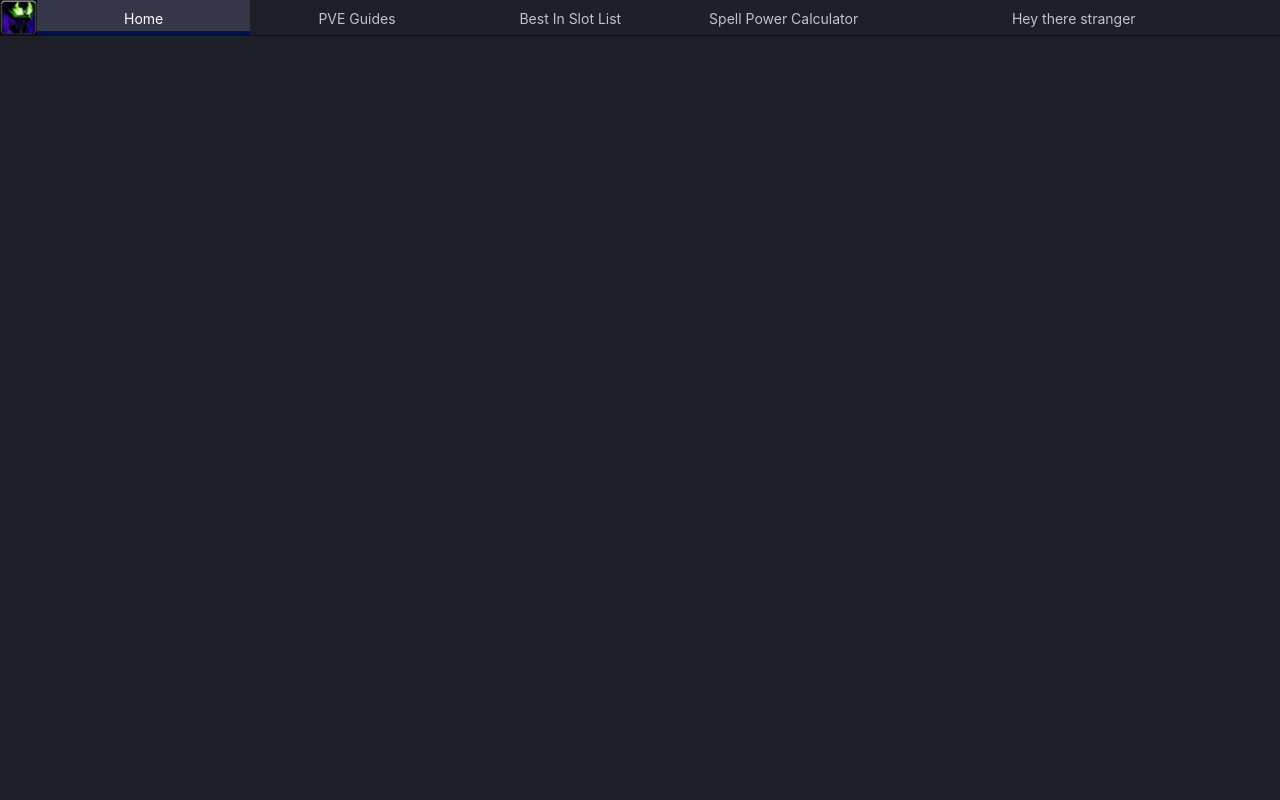
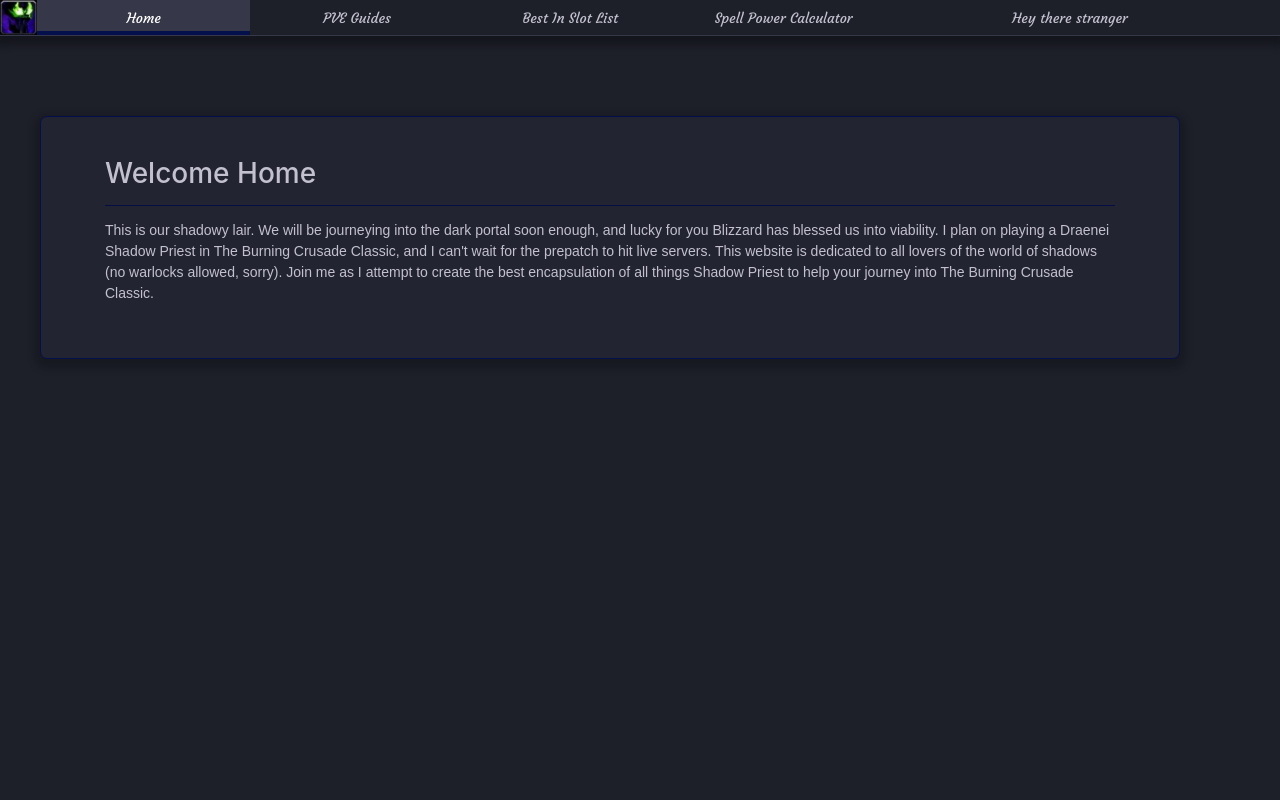
Before and after one commit to codyhinz/intoTheVoid, a PHP site: page / in a window 1280 px wide. Run offline with PHP 8.4, Linux system fonts and the light colour scheme.

Commit message:
Updated styling quite a bit, Finished most of the homepage

```diff
--- a/index.php
+++ b/index.php
@@ -6,6 +6,8 @@
     <meta name="viewport" content="width=device-width, initial-scale=1.0">
     <link rel="stylesheet" href="https://maxcdn.bootstrapcdn.com/bootstrap/4.5.2/css/bootstrap.min.css">
     <link rel="stylesheet" href="./view/style.css">
+    <link rel="stylesheet" href="https://fonts.googleapis.com/css?family=Courgette">
+    <link rel="stylesheet" href="https://fonts.googleapis.com/css?family=Merienda">
     <script src="https://ajax.googleapis.com/ajax/libs/jquery/3.5.1/jquery.min.js"></script>
     <script src="https://cdnjs.cloudflare.com/ajax/libs/popper.js/1.16.0/umd/popper.min.js"></script>
     <script src="https://maxcdn.bootstrapcdn.com/bootstrap/4.5.2/js/bootstrap.min.js"></script>
@@ -23,5 +25,10 @@
             <div class="heading col-2">Hey there stranger</div>
         </div>
     </div>
+    <div class="container introduction">
+        <h2>Welcome Home</h2><hr/>
+        <p>This is our shadowy lair. We will be journeying into the dark portal soon enough, and lucky for you Blizzard has blessed us into viability. I plan on playing a Draenei Shadow Priest in The Burning Crusade Classic, and I can't wait for the prepatch to hit live servers. This website is dedicated to all lovers of the world of shadows (no warlocks allowed, sorry). Join me as I attempt to create the best encapsulation of all things Shadow Priest to help your journey into The Burning Crusade Classic.
+        </p>
+    </div>
 </body>
 </html>
--- a/view/style.css
+++ b/view/style.css
@@ -5,7 +5,6 @@
     --dark-text-primary-color: #C3C1CF;
     --dark-text-active-color: #fff;
     --offset-color: #04104C;
-    --offset-border-color: #190249;
     --active-text-color-dark: #000;
     --active-bg-color-dark: #fff;
     --light-bg-primary-color: ;
@@ -37,14 +36,37 @@ body {
 
 .navigation:hover {
     background-color: var(--dark-bg-secondary-color);
-}
-
-.navigation:hover {
     border-bottom: 0.1rem var(--offset-color) solid;
 }
 
 .navrow {
-    border-bottom: 0.001px var(--offset-border-color) solid;
+    border-bottom: 1px var(--dark-bg-tertiary-color) solid;
+    -webkit-box-shadow: 0px 4px 8px 5px rgba(0,0,0,0.31);
+    box-shadow: 0px 4px 8px 5px rgba(0,0,0,0.31);
+    font-family: "Courgette", sans-serif;
+}
+
+.introduction {
+    margin: 10vh 5vh;
+    border: 0.1rem var(--offset-color) solid;
+    border-radius: 0.5rem;
+    background-color: var(--dark-bg-secondary-color);
+    padding: 5vh 5vw;
+    -webkit-box-shadow: 0px 4px 8px 5px rgba(0,0,0,0.2);
+    box-shadow: 0px 4px 8px 5px rgba(0,0,0,0.2);
+}
+
+p {
+    font-family: "Arial", sans-serif;
+    color: var(--dark-text-primary-color);
+}
+
+h3 {
+    color: var(--dark-text-active-color);
+}
+
+hr {
+    background-color: var(--offset-color);
 }
 
 .heading {
@@ -70,4 +92,8 @@ body {
     .navrow {
       display: none;
     }
+    .introduction {
+      width: 80vw;
+      padding-right: 3vw;
+    }
   }
```
